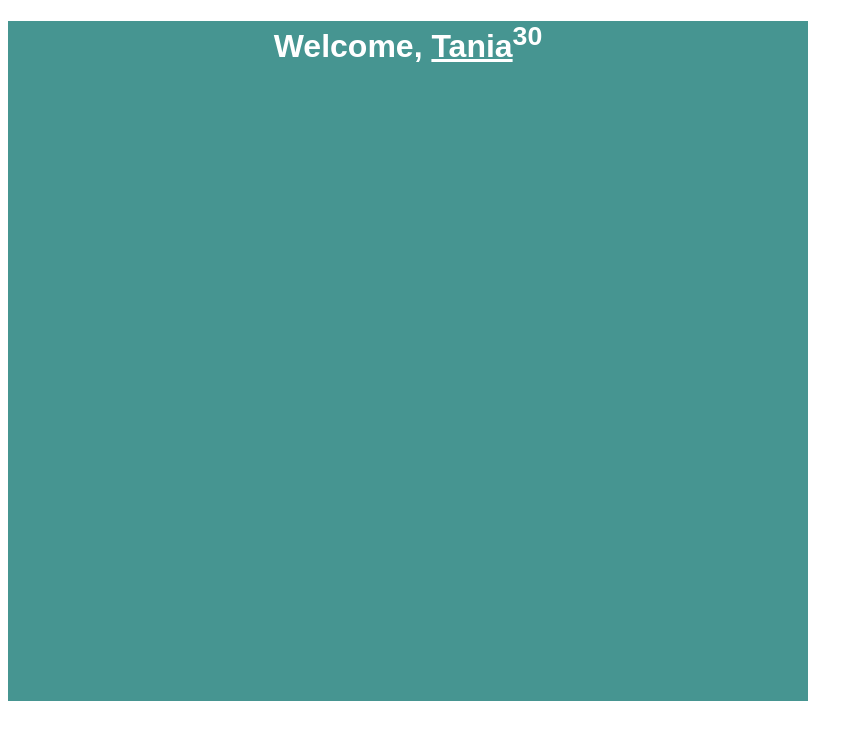
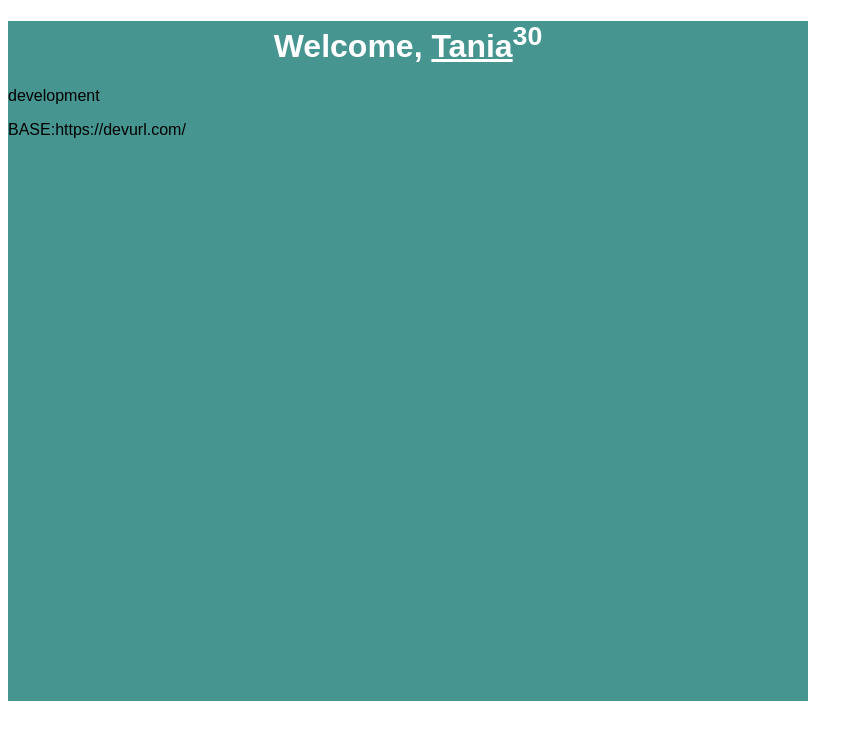
Before and after one commit to TaniaSP/react-2, a React app: page / in a window 1280 px wide. Shown: the top 740 px of the page, without its empty margins (0-863 px from the left). Built offline with nearby package versions, Linux system fonts and the light colour scheme.

Commit message:
env vars

```diff
--- a/src/components/App.tsx
+++ b/src/components/App.tsx
@@ -3,5 +3,5 @@ import { User } from '../models/interfaces'
 import './app.scss'
 
 export default function App ({ user }: { user: User }): JSX.Element {
-  return <h1>Welcome, <span>{user.name}</span><sup>{user.age}</sup></h1>
+  return <div><h1>Welcome, <span>{user.name}</span><sup>{user.age}</sup></h1><footer><p>{process.env.NODE_ENV}</p><p>BASE:{process.env.BASE}</p></footer></div>
 }
--- a/webpack.dev.js
+++ b/webpack.dev.js
@@ -1,6 +1,7 @@
 const path = require('path')
 const common = require('./webpack.common')
 const { merge } = require('webpack-merge')
+const webpack = require('webpack')
 
 module.exports = merge(common, {
   mode: 'development',
@@ -17,5 +18,10 @@ module.exports = merge(common, {
         ]
       }
     ]
-  }
+  },
+  plugins: [
+    new webpack.DefinePlugin({
+      'process.env.BASE': JSON.stringify('https://devurl.com/')
+    })
+  ]
 })
```
Also changed, not shown: webpack.prod.js (+6 -1 lines).
